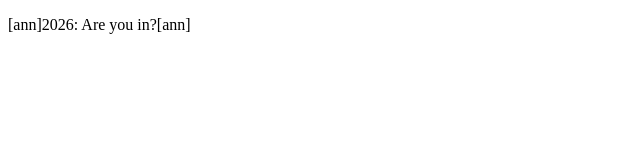
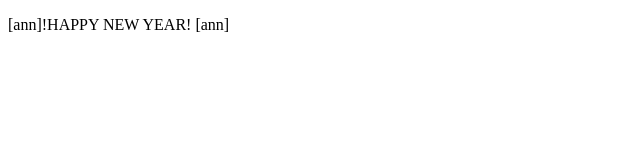
Before and after one commit to ron132005/announcements, a plain HTML site: page index.html in a window 1280 px wide. Shown: the full height of the page, 0-640 px from the left. Drawn offline with Linux system fonts and the light colour scheme.

Commit message:
Update announcement message for New Year

```diff
--- a/index.html
+++ b/index.html
@@ -5,6 +5,6 @@
     <meta name="viewport" content="width=device-width, initial-scale=1.0">
 </head>
 <body>
-    <p>[ann]2026: Are you in?[ann]</p>
+    <p>[ann]!HAPPY NEW YEAR! [ann]</p>
 </body>
 </html>
```
